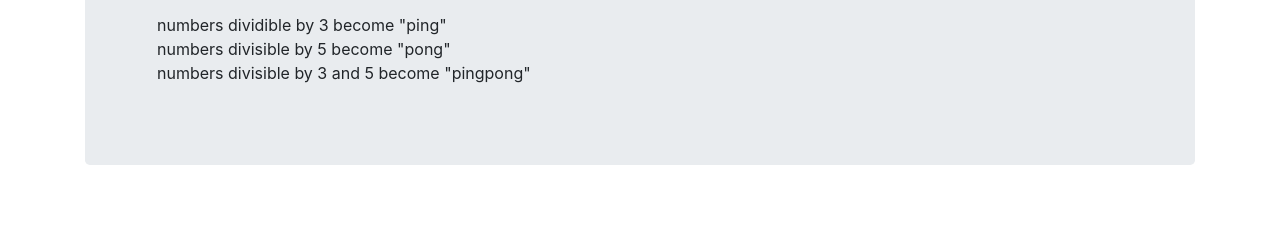
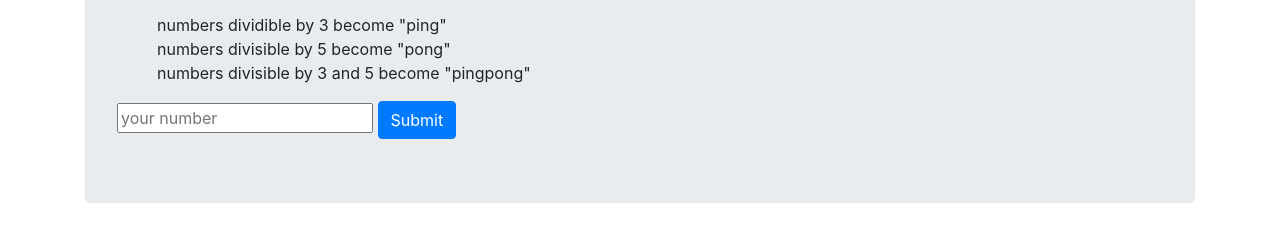
Before and after one commit to richardwillie/PingPong, a plain HTML site: page index.html in a window 1280 px wide. Shown: the part 423-664 px from the top of the page. Drawn offline with Linux system fonts and the light colour scheme.

Commit message:
add submit button

```diff
--- a/index.html
+++ b/index.html
@@ -22,6 +22,13 @@
           numbers dividible by 3 become "ping"<br> numbers divisible by 5 become "pong"<br> numbers divisible by 3 and 5 become "pingpong"<br>
         </ul>
       </header>
+      <div class="mail">
+        <form id="email" action="/action_page.php">
+          <input type="number" name="roman" class="formStyle" placeholder="your number">
+          <button type="submit" class="btn btn-primary" form="email" value="Submit">Submit</button>
+        </form>
+      </div>
+
     </div>
     <script src="js/jquery-3.3.1.js"></script>
     <script src="js/bootstrap.js"></script>
```
